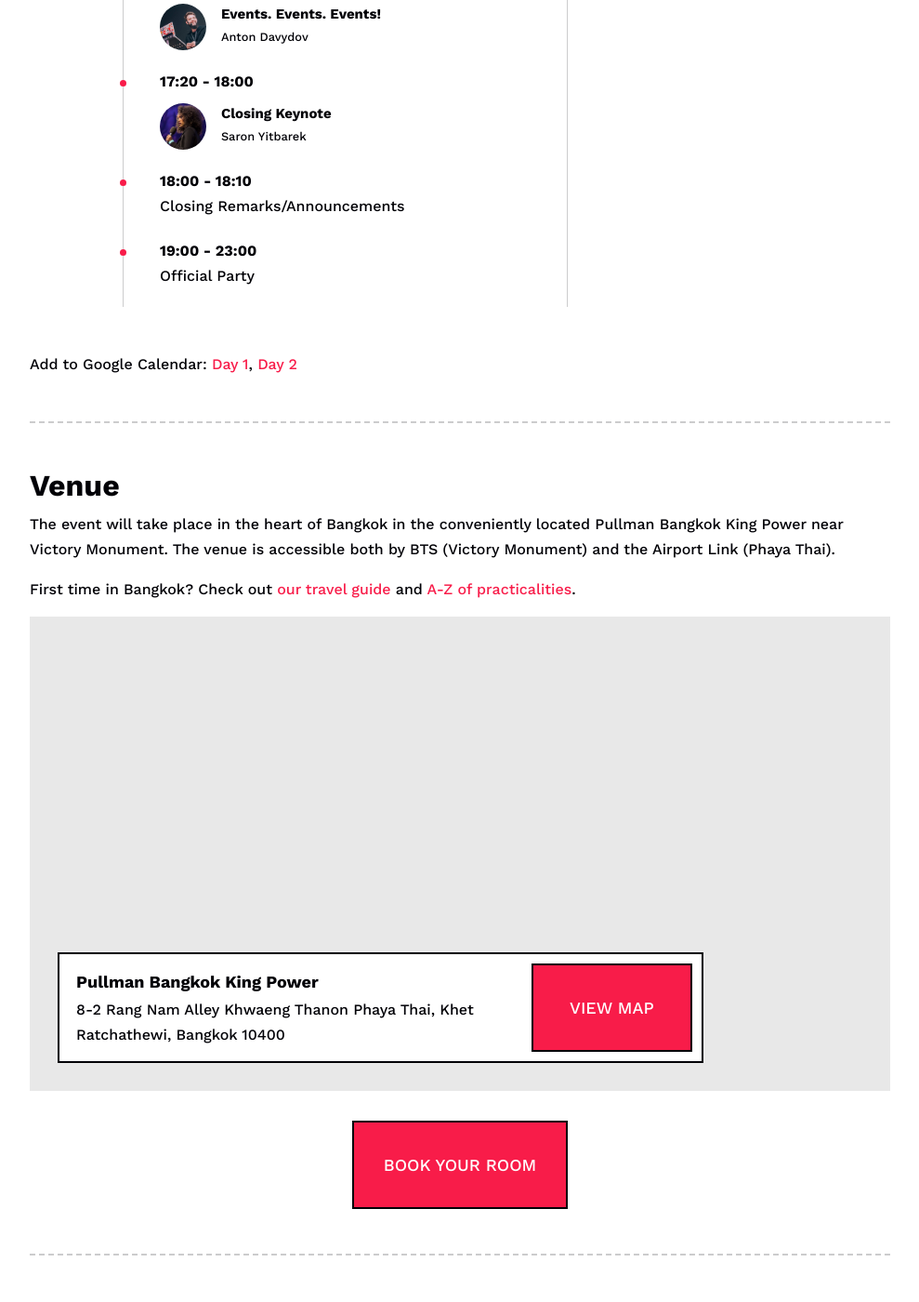
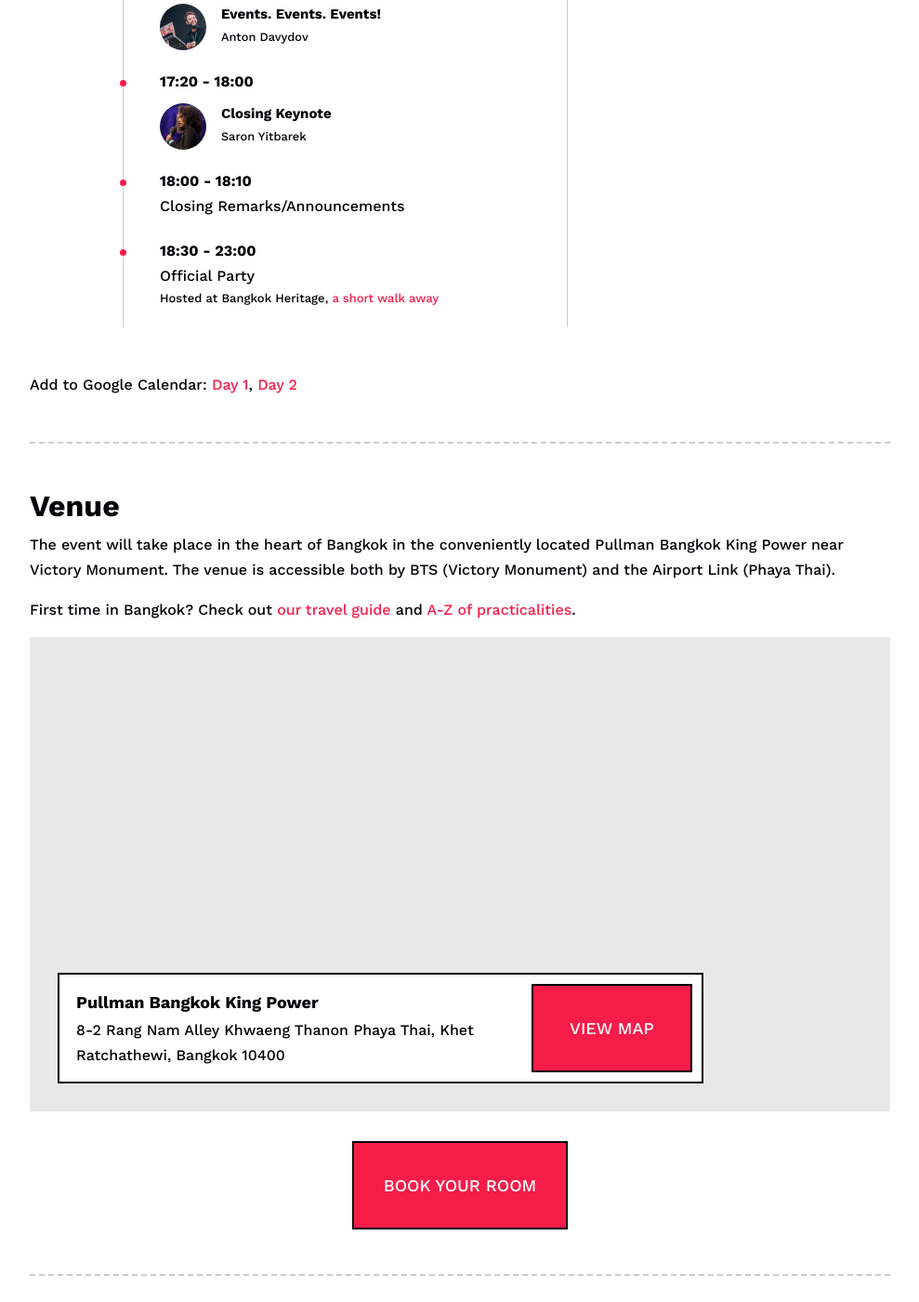
Before and after one commit to bangkokrb/rubyconfth, a Jekyll site: the page built from index.md, in a window 1280 px wide and 1400 px high, scrolled down 6847 px. Shown: the whole window at 93% size, without its empty margins (237-1226 px from the left). Built offline with Jekyll 4.4.1, drawn with Linux system fonts in a browser that asks for light colours; comment, search, counter and statistics services are not loaded.

Commit message:
Add separate party venue (#116)

```diff
--- a/_data/schedule.yml
+++ b/_data/schedule.yml
@@ -82,8 +82,9 @@
         photo_url: /assets/images/pages/home/speakers/saron-yitbarek.jpg
     - time: 18:00 - 18:10
       title: Closing Remarks/Announcements
-    - time: 19:00 - 23:00
+    - time: 18:30 - 23:00
       title: Official Party
+      extra: Hosted at Bangkok Heritage, <a target="_blank" href="https://bit.ly/2yGCBLY">a short walk away</a>
 - date: 2019-09-07
   month_short: Sep
   day_name: Saturday
--- a/_includes/schedule.html
+++ b/_includes/schedule.html
@@ -22,6 +22,9 @@
           </figure>
           {% else %}
           <div class="schedule__event-title">{{ event_item.title }}</div>
+          {% if event_item.extra %}
+            <div class="schedule__event-extra">{{ event_item.extra }}</div>
+          {% endif %}
           {% endif %}
         </li>
         {% endfor %}
--- a/_sass/components/_schedule.scss
+++ b/_sass/components/_schedule.scss
@@ -127,4 +127,7 @@
     font-weight: 600;
     font-size: rem(15px);
   }
+  .schedule__event-extra {
+    font-size: rem(13px);
+  }
 }
```
